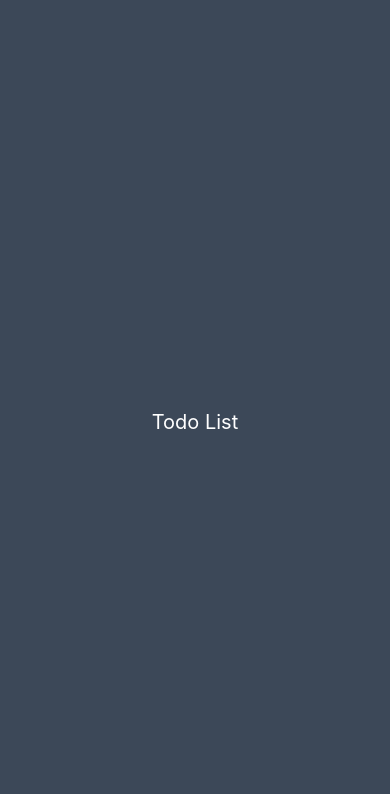
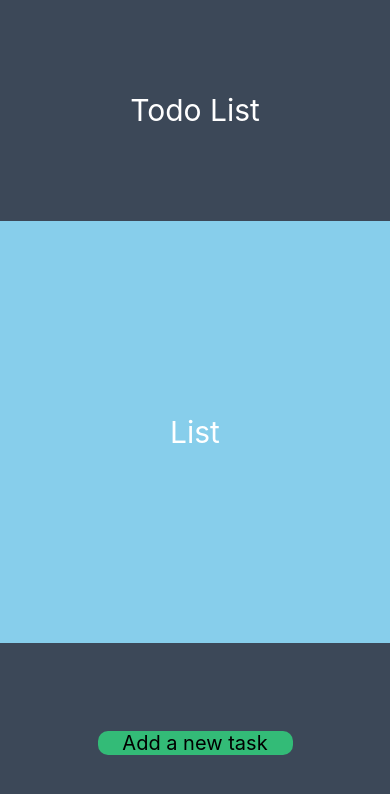
Before and after one commit to psy-g/paywork-todo-rn, a React Native app: screen / in a window 390 px wide. Shown: the top 794 px of the page. Built offline with nearby package versions, Linux system fonts and the light colour scheme.

Commit message:
UI : 목업(헤더, 리스트, 추가)(#5) - 화면 3분할 - 상단(Todo List) - 중단(List) - 하단(Add)

```diff
--- a/src/App.tsx
+++ b/src/App.tsx
@@ -1,27 +1,9 @@
 import React from 'react';
-import styled from 'styled-components/native';
 
-interface Props {}
+import TodoContainer from './todo/TodoContainer';
 
-const App: React.FC = ({}: Props) => {
-  return (
-    <Container>
-      <MainText>Todo List</MainText>
-    </Container>
-  );
+const App: React.FC = () => {
+  return <TodoContainer />;
 };
 
 export default App;
-
-const Container = styled.View`
-  flex: 1;
-  justify-content: center;
-  align-items: center;
-  background-color: #3c4858;
-`;
-const MainText = styled.Text`
-  font-size: 20px;
-  text-align: center;
-  margin: 10px;
-  color: #ffffff;
-`;
--- /dev/null
+++ b/src/todo/TodoContainer.tsx
@@ -0,0 +1,24 @@
+import React from 'react';
+import styled from 'styled-components/native';
+
+import TodoHead from './template/head/TodoHead';
+import TodoCreate from './template/create/TodoCreate';
+import TodoList from './template/list/TodoList';
+
+const TodoContainer: React.FC = () => {
+  return (
+    <Container>
+      <TodoHead />
+      <TodoList />
+      <TodoCreate />
+    </Container>
+  );
+};
+
+export default TodoContainer;
+
+const Container = styled.View`
+  flex: 1;
+  flex-direction: column;
+  /* background-color: #3c4858; */
+`;
--- /dev/null
+++ b/src/todo/template/create/TodoCreate.tsx
@@ -0,0 +1,32 @@
+import React from 'react';
+import styled from 'styled-components/native';
+
+const TodoCreate = () => {
+  return (
+    <CreateBlock>
+      <CreateBtn>
+        <BtnText>Add a new task</BtnText>
+      </CreateBtn>
+    </CreateBlock>
+  );
+};
+
+export default TodoCreate;
+
+const CreateBlock = styled.View`
+  flex: 2;
+  justify-content: center;
+  align-items: center;
+  background-color: #3c4858;
+`;
+
+const CreateBtn = styled.TouchableOpacity`
+  background: #33bb77;
+  width: 50%;
+  border-radius: 10px;
+`;
+
+const BtnText = styled.Text`
+  text-align: center;
+  font-size: 20px;
+`;
--- /dev/null
+++ b/src/todo/template/head/TodoHead.tsx
@@ -0,0 +1,26 @@
+import React from 'react';
+import styled from 'styled-components/native';
+
+const TodoHead: React.FC = () => {
+  return (
+    <HeadBlock>
+      <TodoText>Todo List</TodoText>
+    </HeadBlock>
+  );
+};
+
+export default TodoHead;
+
+const HeadBlock = styled.View`
+  flex: 1;
+  justify-content: center;
+  align-items: center;
+  padding-top: 60px;
+  padding-bottom: 60px;
+  background-color: #3c4858;
+`;
+
+const TodoText = styled.Text`
+  font-size: 30px;
+  color: #ffffff;
+`;
--- /dev/null
+++ b/src/todo/template/list/TodoList.tsx
@@ -0,0 +1,26 @@
+import React from 'react';
+import styled from 'styled-components/native';
+
+const TodoList: React.FC = () => {
+  return (
+    <ListBlock>
+      <TodoText>List</TodoText>
+    </ListBlock>
+  );
+};
+
+export default TodoList;
+
+const ListBlock = styled.View`
+  flex: 3;
+  justify-content: center;
+  align-items: center;
+  padding-top: 60px;
+  padding-bottom: 60px;
+  background-color: skyblue;
+`;
+
+const TodoText = styled.Text`
+  font-size: 30px;
+  color: #ffffff;
+`;
```
